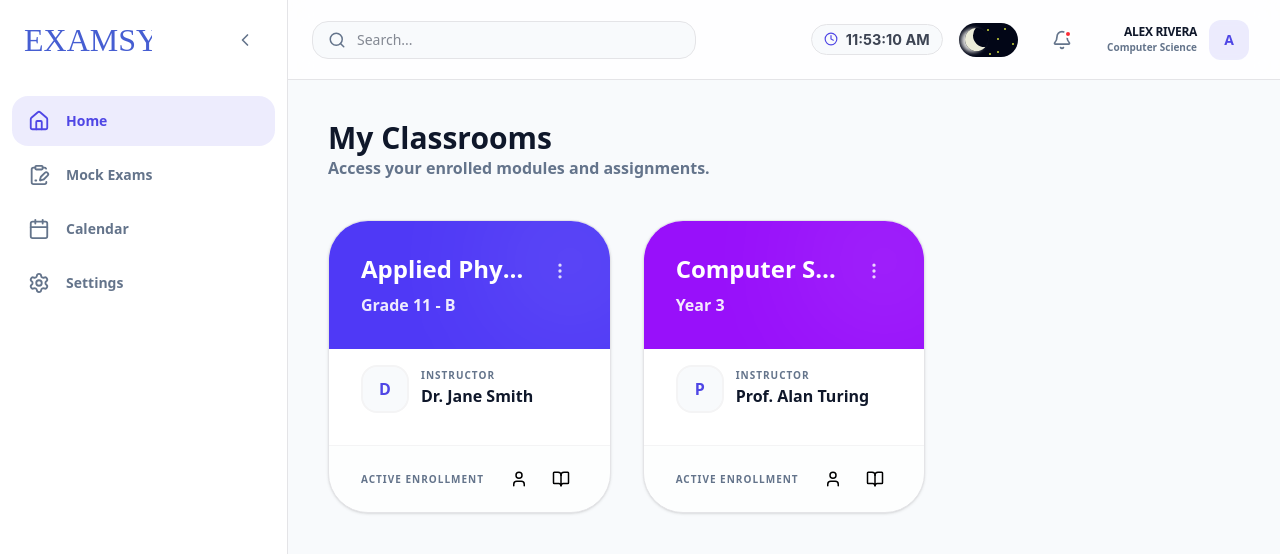
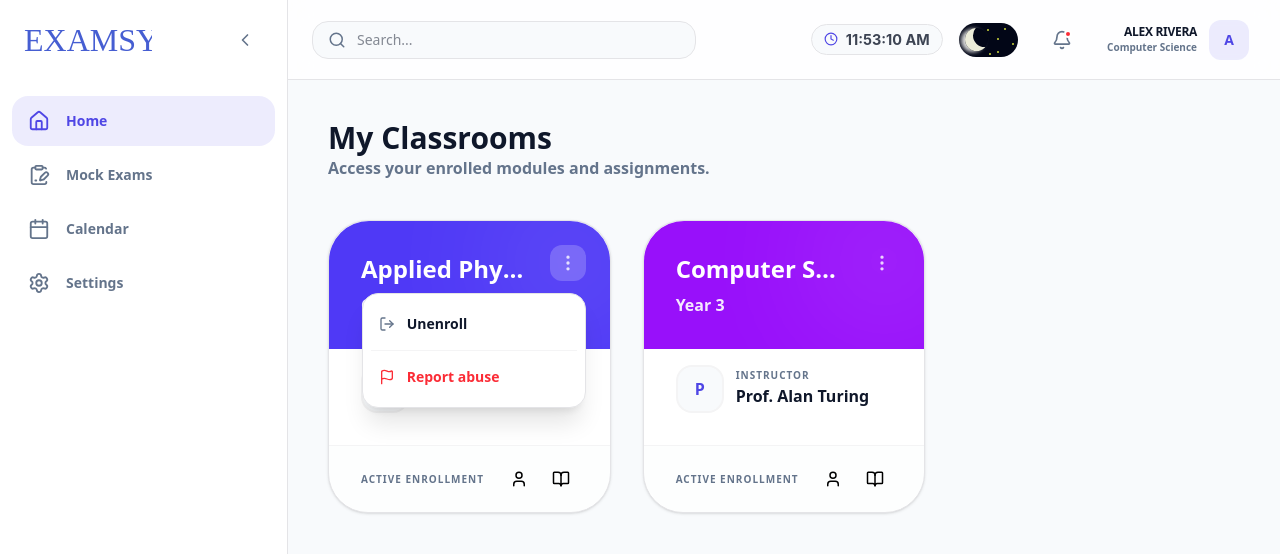
Before and after one commit to Ruvinda-Shaluka/Examsy-Frontend, a React (Vite) app: page /student/dashboard in a window 1280 px wide. Both pictures are taken after a click on the button 559 px from the left and 271 px from the top of the page. Shown: the top 554 px of the page. Built offline with nearby package versions, Linux system fonts and the light colour scheme; no server answers; a web font is replaced by a local one.

Commit message:
feat: update InviteStudentModal to fetch and display permanent class invite key and URL

```diff
--- a/src/components/student/StudentClassCard.jsx
+++ b/src/components/student/StudentClassCard.jsx
@@ -1,28 +1,111 @@
-import React from 'react';
+import React, { useState } from 'react';
 import { useNavigate } from 'react-router-dom';
-import { MoreVertical, User, BookOpen } from 'lucide-react';
+import { MoreVertical, User, BookOpen, LogOut, Flag } from 'lucide-react';
+import ReportClassModal from './class-detail/ReportClassModal';
 
-const StudentClassCard = ({ id, title, section, bannerColor, teacher }) => {
+const StudentClassCard = ({ id, title, section, bannerColor, teacher, onUnenroll }) => {
     const navigate = useNavigate();
 
+    // UI States
+    const [showMenu, setShowMenu] = useState(false);
+    const [showReportModal, setShowReportModal] = useState(false);
+
+    // Handle Dropdown Actions
+    const handleMenuAction = (e, action) => {
+        e.stopPropagation(); // Stop card click
+        setShowMenu(false); // Close menu
+
+        if (action === 'unenroll') {
+            if (window.confirm(`Are you sure you want to unenroll from "${title}"?`)) {
+                // Call parent unenroll function if provided
+                if (onUnenroll) onUnenroll(id);
+            }
+        } else if (action === 'report') {
+            setShowReportModal(true); // Open Modal
+        }
+    };
+
+    const handleReportSubmit = (reason) => {
+        // You would typically send this to your backend
+        console.log(`Report filed for class ${id}: ${reason}`);
+        alert(`Thank you. We have received your report for "${title}".`);
+    };
+
     return (
-        <div className="bg-examsy-surface rounded-[2.5rem] border border-zinc-200 dark:border-zinc-800 overflow-hidden shadow-sm hover:shadow-2xl transition-all duration-500 group">
-            {/* Clickable Header */}
+        <>
+            {/* Main Card Container - Removed overflow-hidden from parent to allow dropdown to pop out */}
+            <div className="bg-examsy-surface rounded-[2.5rem] border border-zinc-200 dark:border-zinc-800 shadow-sm hover:shadow-2xl transition-all duration-500 group relative flex flex-col">
+
+                {/* --- HEADER SECTION --- */}
                 <div
                     onClick={() => navigate(`/student/class/${id}`)}
-                className={`h-32 p-8 flex flex-col justify-between relative overflow-hidden cursor-pointer ${bannerColor || 'bg-examsy-primary'}`}
+                    className="h-32 relative cursor-pointer rounded-t-[2.5rem]"
                 >
+                    {/* 1. Clipping Container for Background Only (Fixes dropdown cut-off issue) */}
+                    <div className={`absolute inset-0 overflow-hidden rounded-t-[2.5rem] ${bannerColor || 'bg-examsy-primary'}`}>
                         <div className="absolute top-0 right-0 w-40 h-40 bg-white/10 rounded-full -mr-10 -mt-10 blur-3xl" />
-                <div className="flex justify-between items-start relative z-10">
-                    <h3 className="text-white text-2xl font-black hover:underline truncate pr-4">{title}</h3>
-                    <button onClick={(e) => e.stopPropagation()} className="text-white/80 hover:text-white p-2 hover:bg-white/10 rounded-xl transition-colors">
+                    </div>
+
+                    {/* 2. Content Layer (Z-Index higher than background) */}
+                    <div className="relative z-10 p-8 h-full flex flex-col justify-between">
+                        <div className="flex justify-between items-start">
+                            <h3 className="text-white text-2xl font-black hover:underline truncate pr-12">{title}</h3>
+
+                            {/* --- MENU BUTTON & DROPDOWN --- */}
+                            <div className="absolute top-6 right-6">
+                                <button
+                                    onClick={(e) => {
+                                        e.stopPropagation();
+                                        setShowMenu(!showMenu);
+                                    }}
+                                    className={`text-white/80 hover:text-white p-2 hover:bg-white/10 rounded-xl transition-colors ${showMenu ? 'bg-white/20 text-white' : ''}`}
+                                >
                                     <MoreVertical size={20} />
                                 </button>
+
+                                {/* Dropdown Menu */}
+                                {showMenu && (
+                                    <>
+                                        {/* Transparent click mask to close menu */}
+                                        <div
+                                            className="fixed inset-0 z-40 cursor-default"
+                                            onClick={(e) => { e.stopPropagation(); setShowMenu(false); }}
+                                        />
+
+                                        {/* The Menu Itself */}
+                                        <div className="absolute right-0 top-12 w-56 bg-white dark:bg-zinc-900 rounded-2xl shadow-xl border border-zinc-200 dark:border-zinc-800 py-2 z-50 animate-in fade-in zoom-in-95 duration-100 origin-top-right">
+
+                                            {/* Option 1: Unenroll */}
+                                            <button
+                                                onClick={(e) => handleMenuAction(e, 'unenroll')}
+                                                className="w-full text-left px-4 py-3 text-sm font-bold text-examsy-text hover:bg-examsy-bg transition-colors flex items-center gap-3"
+                                            >
+                                                <LogOut size={16} className="text-examsy-muted" />
+                                                Unenroll
+                                            </button>
+
+                                            {/* Divider Line */}
+                                            <div className="h-px bg-zinc-100 dark:bg-zinc-800 my-1 mx-2"></div>
+
+                                            {/* Option 2: Report */}
+                                            <button
+                                                onClick={(e) => handleMenuAction(e, 'report')}
+                                                className="w-full text-left px-4 py-3 text-sm font-bold text-red-500 hover:bg-red-50 dark:hover:bg-red-500/10 transition-colors flex items-center gap-3"
+                                            >
+                                                <Flag size={16} />
+                                                Report abuse
+                                            </button>
                                         </div>
-                <p className="text-white/90 font-bold relative z-10">{section}</p>
+                                    </>
+                                )}
+                            </div>
+                        </div>
+                        <p className="text-white/90 font-bold">{section}</p>
+                    </div>
                 </div>
 
-            <div className="p-8 pt-4 space-y-4">
+                {/* --- BODY SECTION --- */}
+                <div className="p-8 pt-4 space-y-4 flex-1">
                     <div className="flex items-center gap-3">
                         <div className="w-12 h-12 rounded-2xl bg-examsy-bg border-2 border-zinc-100 dark:border-zinc-800 flex items-center justify-center font-black text-examsy-primary">
                             {teacher?.charAt(0) || 'T'}
@@ -34,14 +117,28 @@ const StudentClassCard = ({ id, title, section, bannerColor, teacher }) => {
                     </div>
                 </div>
 
-            <div className="px-8 py-4 border-t border-zinc-100 dark:border-zinc-800 flex justify-between items-center bg-examsy-bg/30">
+                {/* --- FOOTER SECTION --- */}
+                <div className="px-8 py-4 border-t border-zinc-100 dark:border-zinc-800 flex justify-between items-center bg-examsy-bg/30 rounded-b-[2.5rem]">
                     <span className="text-[10px] font-black text-examsy-muted uppercase tracking-widest">Active Enrollment</span>
                     <div className="flex gap-2">
-                    <button onClick={() => navigate(`/student/class/${id}`, { state: { defaultTab: 'people' } })} className="p-2 hover:bg-examsy-primary/10 hover:text-examsy-primary rounded-xl transition-all"><User size={18} /></button>
-                    <button onClick={() => navigate(`/student/class/${id}`, { state: { defaultTab: 'classwork'} })} className="p-2 hover:bg-examsy-primary/10 hover:text-examsy-primary rounded-xl transition-all"><BookOpen size={18} /></button>
+                        <button onClick={() => navigate(`/student/class/${id}`, { state: { defaultTab: 'people' } })} className="p-2 hover:bg-examsy-primary/10 hover:text-examsy-primary rounded-xl transition-all">
+                            <User size={18} />
+                        </button>
+                        <button onClick={() => navigate(`/student/class/${id}`, { state: { defaultTab: 'classwork'} })} className="p-2 hover:bg-examsy-primary/10 hover:text-examsy-primary rounded-xl transition-all">
+                            <BookOpen size={18} />
+                        </button>
                     </div>
                 </div>
             </div>
+
+            {/* Report Modal Component */}
+            <ReportClassModal
+                isOpen={showReportModal}
+                onClose={() => setShowReportModal(false)}
+                classTitle={title}
+                onReportSubmit={handleReportSubmit}
+            />
+        </>
     );
 };
 
--- /dev/null
+++ b/src/components/student/class-detail/ReportClassModal.jsx
@@ -0,0 +1,85 @@
+import React, { useState } from 'react';
+import { ShieldAlert } from 'lucide-react';
+
+const ReportClassModal = ({ isOpen, onClose, classTitle, onReportSubmit }) => {
+    const [selectedReason, setSelectedReason] = useState(null);
+
+    if (!isOpen) return null;
+
+    const reasons = [
+        { id: 'spam', label: 'Spam or unwanted content' },
+        { id: 'personal', label: 'Personal and confidential information' },
+        { id: 'harmful', label: 'Hate speech or harmful behavior' },
+        { id: 'illegal', label: 'Illegal activities or content' }
+    ];
+
+    const handleSubmit = () => {
+        if (selectedReason) {
+            onReportSubmit(selectedReason);
+            onClose();
+        }
+    };
+
+    return (
+        <div className="fixed inset-0 z-[999] flex items-center justify-center p-4 bg-black/60 backdrop-blur-sm animate-in fade-in duration-200">
+            <div className="bg-zinc-900 w-full max-w-md rounded-[2rem] border border-zinc-700 shadow-2xl overflow-hidden animate-in zoom-in-95 duration-200 text-white">
+
+                <div className="p-8 space-y-6">
+                    <div className="flex flex-col items-center text-center gap-4">
+                        <div className="w-16 h-16 bg-zinc-800 rounded-full flex items-center justify-center text-zinc-400">
+                            <ShieldAlert size={32} />
+                        </div>
+                        <div>
+                            <h2 className="text-xl font-bold">Report abuse</h2>
+                            <p className="text-zinc-400 text-sm mt-1 font-medium">Why are you reporting <span className="text-white font-bold">{classTitle}</span>?</p>
+                        </div>
+                    </div>
+
+                    <div className="space-y-3">
+                        {reasons.map((reason) => (
+                            <label
+                                key={reason.id}
+                                className={`flex items-center gap-4 p-4 rounded-xl border-2 cursor-pointer transition-all ${
+                                    selectedReason === reason.id
+                                        ? 'border-blue-500 bg-blue-500/10'
+                                        : 'border-zinc-800 hover:bg-zinc-800/50'
+                                }`}
+                            >
+                                <div className={`w-5 h-5 rounded-full border-2 flex items-center justify-center ${
+                                    selectedReason === reason.id ? 'border-blue-500' : 'border-zinc-500'
+                                }`}>
+                                    {selectedReason === reason.id && <div className="w-2.5 h-2.5 bg-blue-500 rounded-full" />}
+                                </div>
+                                <span className="font-bold text-sm">{reason.label}</span>
+                                <input
+                                    type="radio"
+                                    name="report_reason"
+                                    className="hidden"
+                                    onChange={() => setSelectedReason(reason.id)}
+                                />
+                            </label>
+                        ))}
+                    </div>
+
+                    <div className="flex gap-3 justify-end pt-2">
+                        <button
+                            onClick={onClose}
+                            className="px-6 py-2.5 text-zinc-300 font-bold hover:text-white transition-colors"
+                        >
+                            Cancel
+                        </button>
+                        <button
+                            onClick={handleSubmit}
+                            disabled={!selectedReason}
+                            className="px-8 py-2.5 bg-blue-600 text-white rounded-full font-bold disabled:opacity-50 disabled:cursor-not-allowed hover:bg-blue-700 transition-all"
+                        >
+                            Submit Report
+                        </button>
+                    </div>
+                </div>
+            </div>
+        </div>
+    );
+};
+
+export default ReportClassModal;
--- a/src/pages/student/StudentDashboard.jsx
+++ b/src/pages/student/StudentDashboard.jsx
@@ -3,6 +3,13 @@ import StudentClassCard from '../../components/student/StudentClassCard.jsx';
 import {STUDENT_DATA} from "../../data/StudentMockData.js";
 
 const StudentDashboard = () => {
+
+    // Example Parent Component (StudentDashboard.jsx)
+    const handleUnenroll = (classId) => {
+        // Logic to remove class from state/backend
+        setEnrolledClasses(prev => prev.filter(c => c.id !== classId));
+        // Optional: Show a toast notification
+    };
 
     return (
         <StudentLayout>
@@ -24,6 +31,7 @@ const StudentDashboard = () => {
                         section={cls.section}
                         bannerColor={cls.bannerColor}
                         teacher={cls.teacher}
+                        onUnenroll={handleUnenroll}
                     />
                 ))}
             </div>
```
Lines whose indentation alone changed are shown as unchanged.
